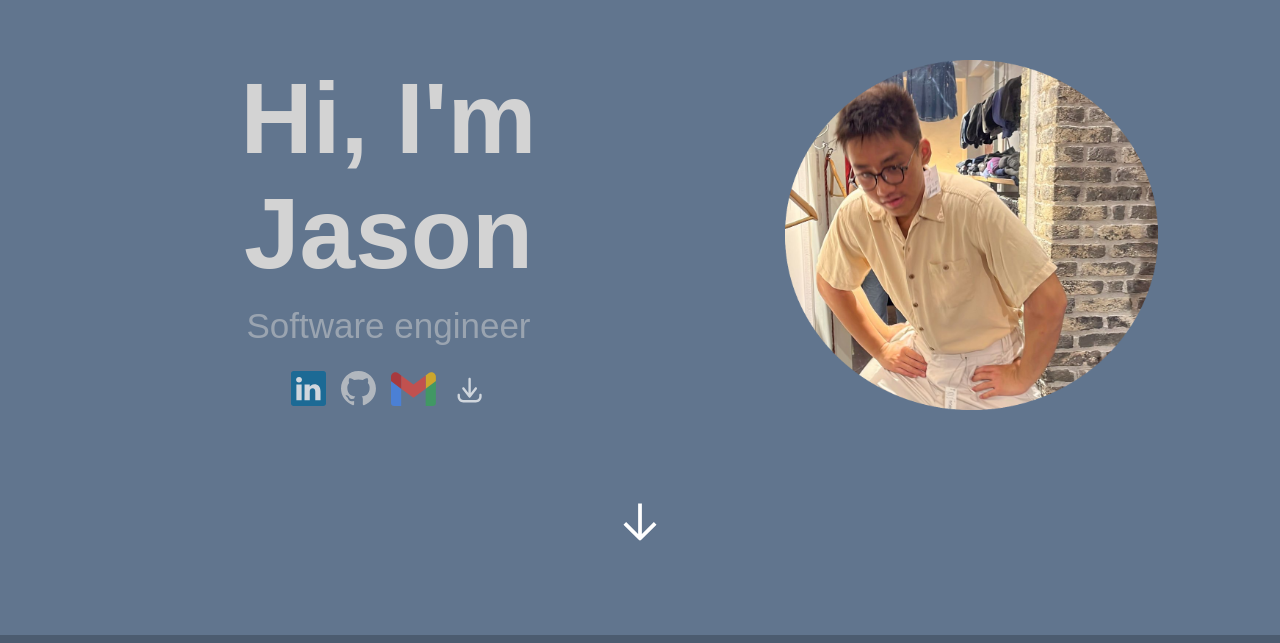
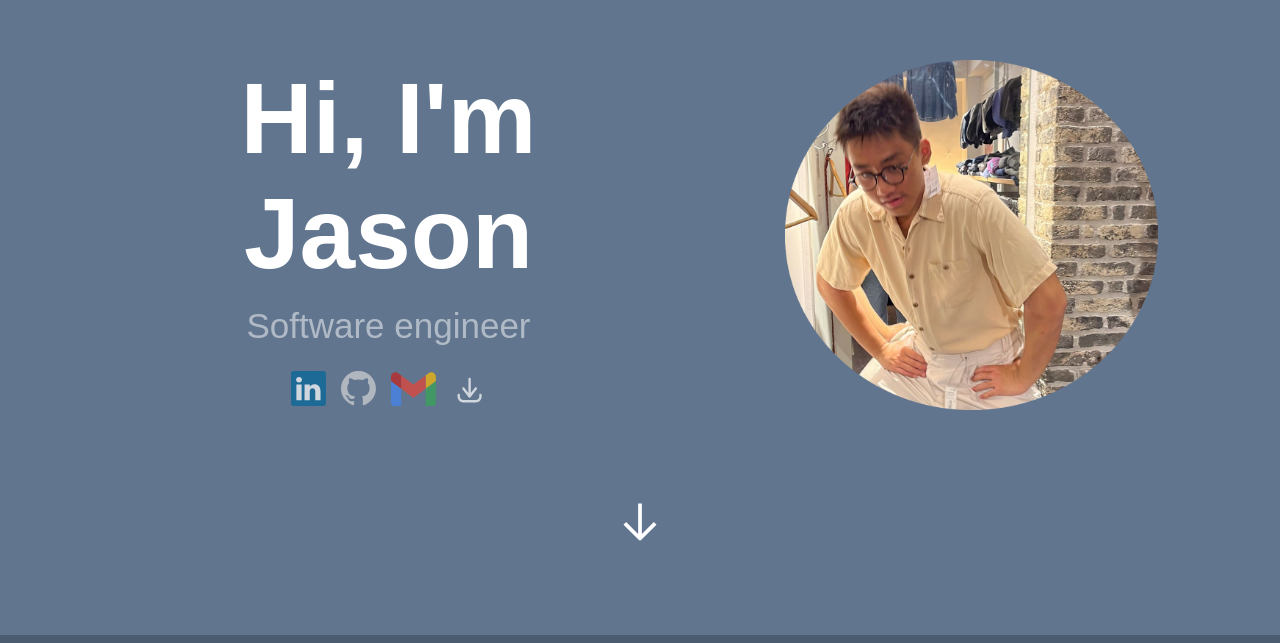
Before and after one commit to JC33340/portfolioPage, a React (Create React App) app in the folder portfolio-page/: page / in a window 1280 px wide. Shown: the part 157-800 px from the top of the page. Built offline with nearby package versions, Linux system fonts and the light colour scheme.

Commit message:
changed font color to white

```diff
--- a/portfolio-page/src/App.css
+++ b/portfolio-page/src/App.css
@@ -1,7 +1,7 @@
 body{
   margin:-8px;
   font-family: Arial, Helvetica, sans-serif;
-  color: #D3D3D3;
+  color: white;
 }
 
 .centered-flex-item{
```
